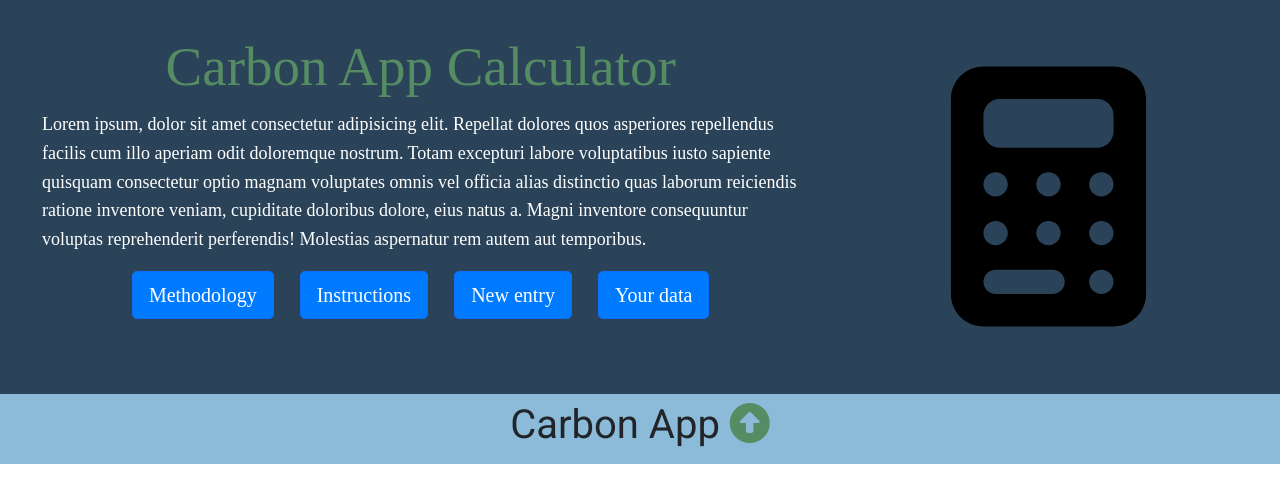
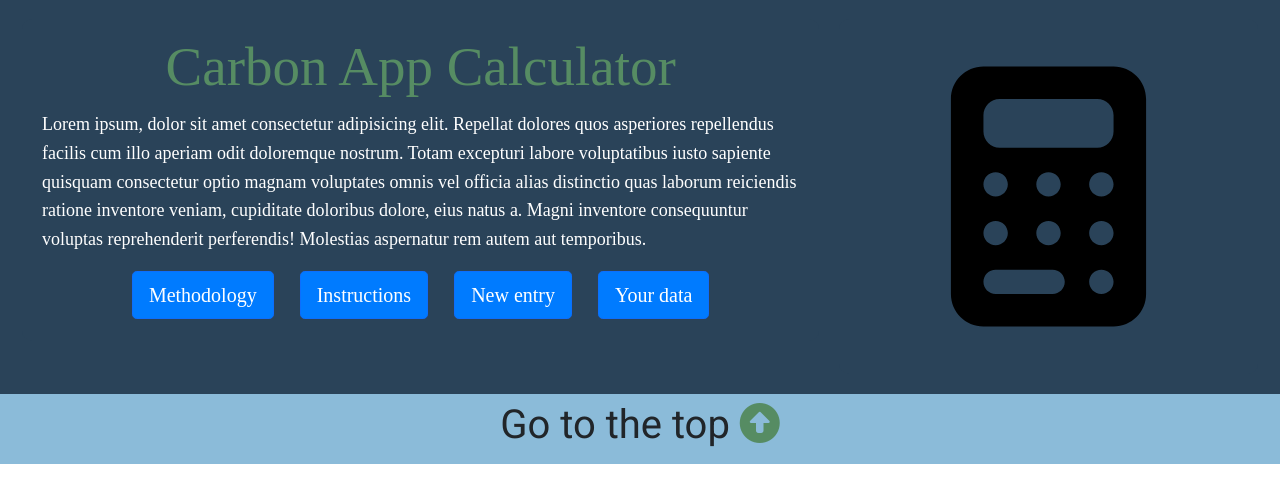
Before and after one commit to EliasAKyte/carbon-app-2026-1, a Flask app: page /carbon_app in a window 1280 px wide. Shown: the part 71-574 px from the top of the page. Run offline with Flask 2, Linux system fonts and the light colour scheme; some libraries are stand-ins or nearby versions.

Commit message:
Update layout.html

```diff
--- a/capp/templates/layout.html
+++ b/capp/templates/layout.html
@@ -25,6 +25,7 @@
     <link rel="stylesheet" type="text/css" href="{{ url_for('static', filename='home.css') }}">
     <link rel="stylesheet" type="text/css" href="{{ url_for('static', filename='methodology.css') }}">
     <link rel="stylesheet" type="text/css" href="{{ url_for('static', filename='carbon_app.css') }}">
+     <link rel="stylesheet" type="text/css" href="{{ url_for('static', filename='users.css') }}">
 
     <!-- To activate media queries in devices -->
     <meta name="viewport" content="user-scalable=yes, width=device-width, initial-scale=1">
@@ -65,7 +66,7 @@
       <div class="container">
         <div class="footer">
           <h1>
-            Carbon App
+            Go to the top
             <a href="#">
               <i class="fa-solid fa-circle-up" style="color: #568c63"></i>
             </a>
```
